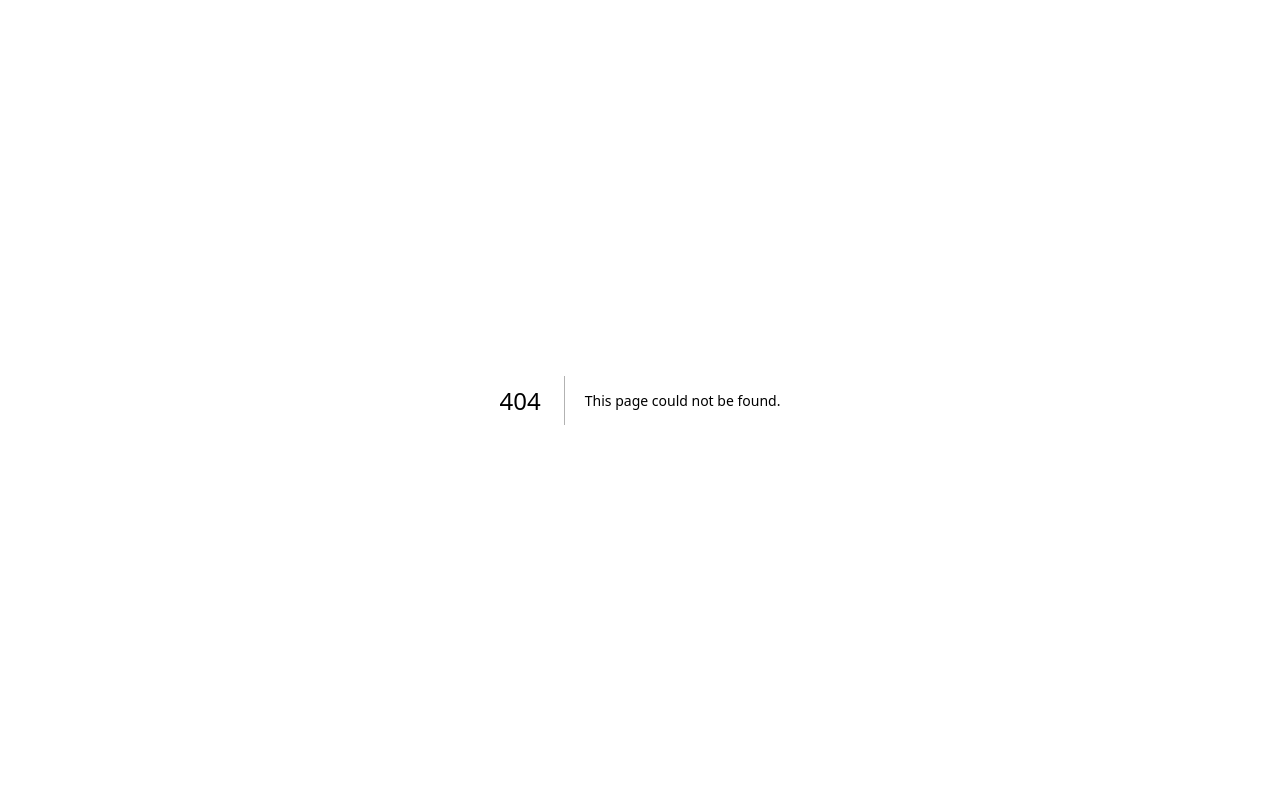
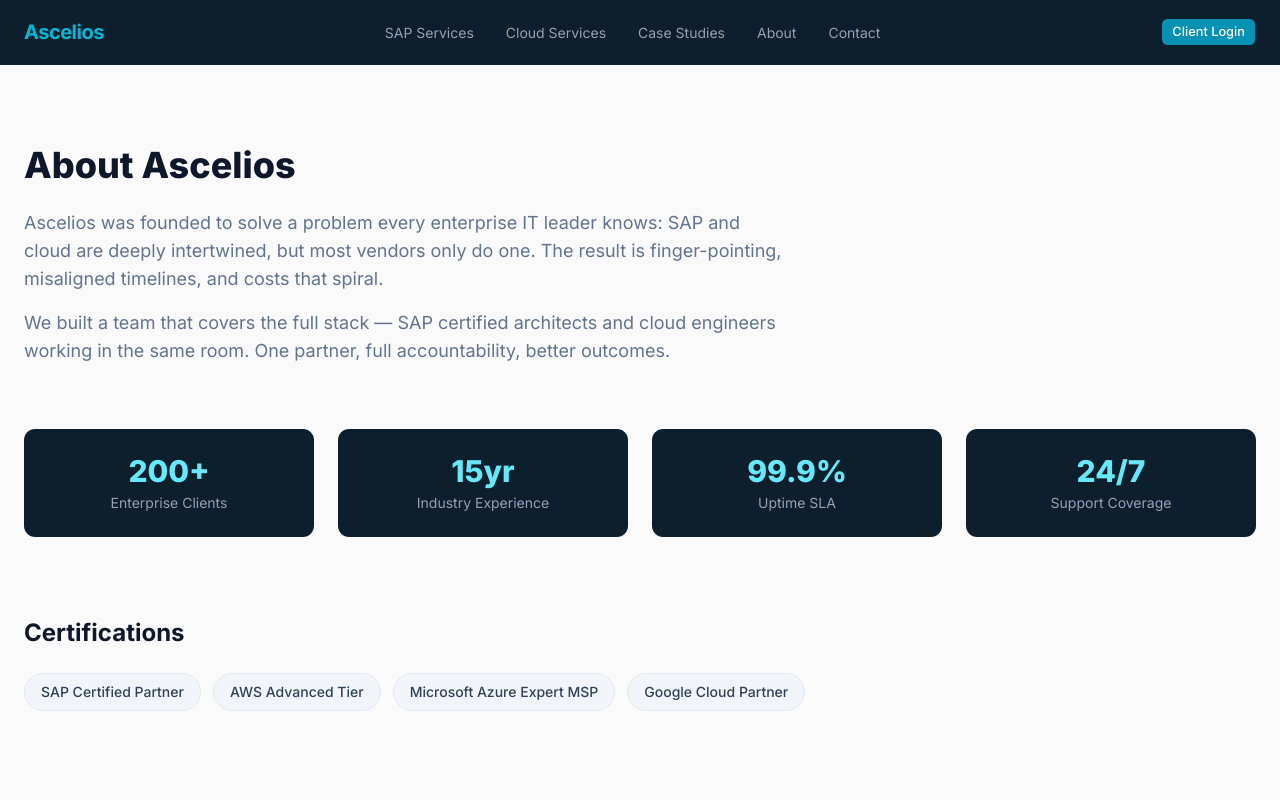
Before and after one commit to chauhananujin/demoportal, a Next.js app: page /about in a window 1280 px wide. Before the commit this address had no page. Shown: the top 800 px of the page. Built offline with nearby package versions, Linux system fonts and the light colour scheme.

Commit message:
feat: add about page with stats and certifications

```diff
--- /dev/null
+++ b/app/(marketing)/about/page.tsx
@@ -0,0 +1,44 @@
+export const metadata = { title: "About" };
+
+const certs = ["SAP Certified Partner", "AWS Advanced Tier", "Microsoft Azure Expert MSP", "Google Cloud Partner"];
+
+const stats = [
+  { value: "200+", label: "Enterprise Clients" },
+  { value: "15yr", label: "Industry Experience" },
+  { value: "99.9%", label: "Uptime SLA" },
+  { value: "24/7", label: "Support Coverage" },
+];
+
+export default function AboutPage() {
+  return (
+    <div className="max-w-7xl mx-auto px-6 py-20">
+      <div className="max-w-3xl mb-16">
+        <h1 className="text-4xl font-extrabold text-slate-900 mb-6">About Ascelios</h1>
+        <p className="text-slate-500 text-lg mb-4">
+          Ascelios was founded to solve a problem every enterprise IT leader knows: SAP and cloud are deeply intertwined, but most vendors only do one. The result is finger-pointing, misaligned timelines, and costs that spiral.
+        </p>
+        <p className="text-slate-500 text-lg">
+          We built a team that covers the full stack — SAP certified architects and cloud engineers working in the same room. One partner, full accountability, better outcomes.
+        </p>
+      </div>
+
+      <div className="grid grid-cols-2 md:grid-cols-4 gap-6 mb-20">
+        {stats.map((s) => (
+          <div key={s.label} className="bg-brand-bg rounded-xl p-6 text-center">
+            <p className="text-brand-accent-light text-3xl font-extrabold mb-1">{s.value}</p>
+            <p className="text-slate-400 text-sm">{s.label}</p>
+          </div>
+        ))}
+      </div>
+
+      <div>
+        <h2 className="text-2xl font-bold text-slate-900 mb-6">Certifications</h2>
+        <div className="flex flex-wrap gap-3">
+          {certs.map((c) => (
+            <span key={c} className="bg-slate-100 text-slate-700 text-sm font-medium px-4 py-2 rounded-full border border-slate-200">{c}</span>
+          ))}
+        </div>
+      </div>
+    </div>
+  );
+}
```
